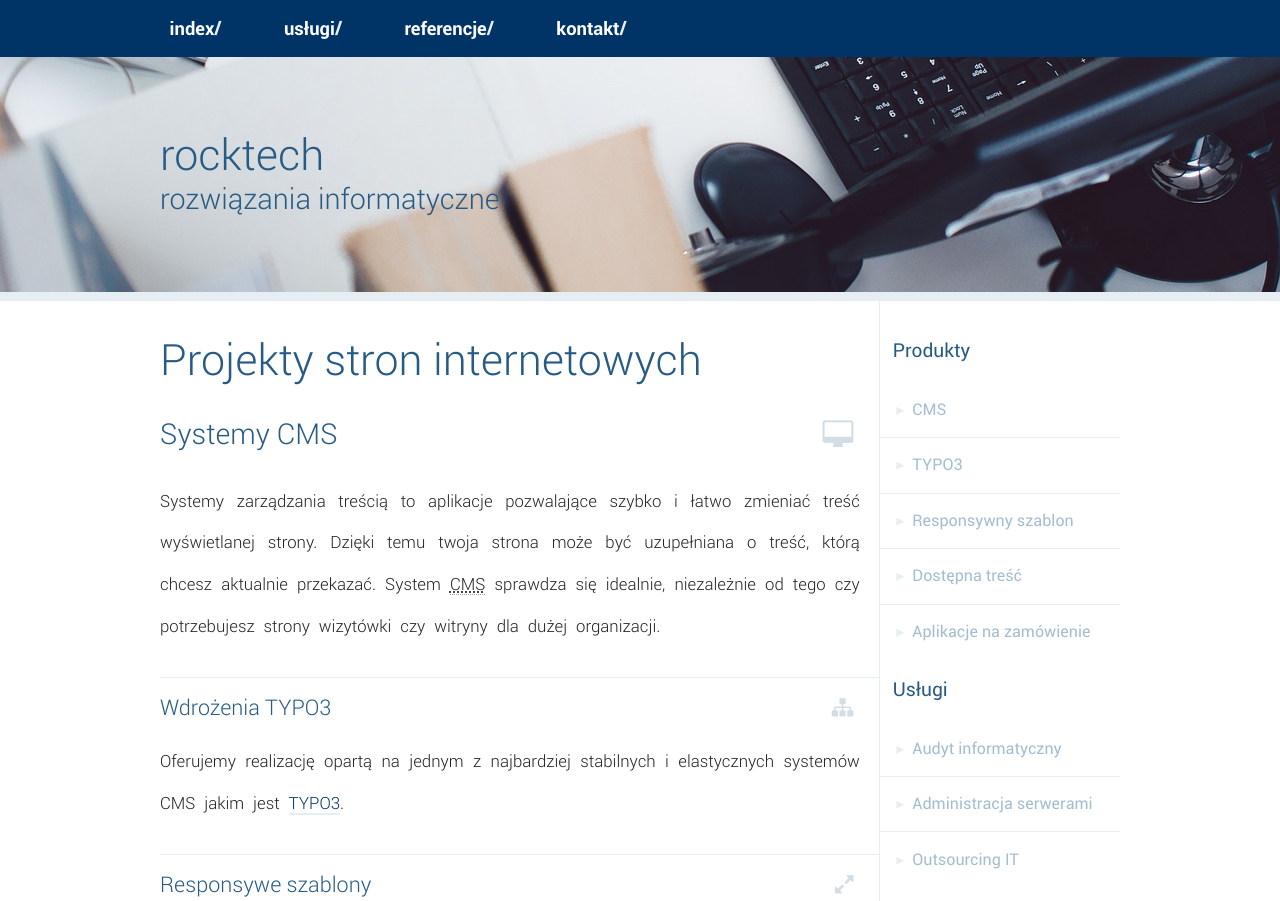
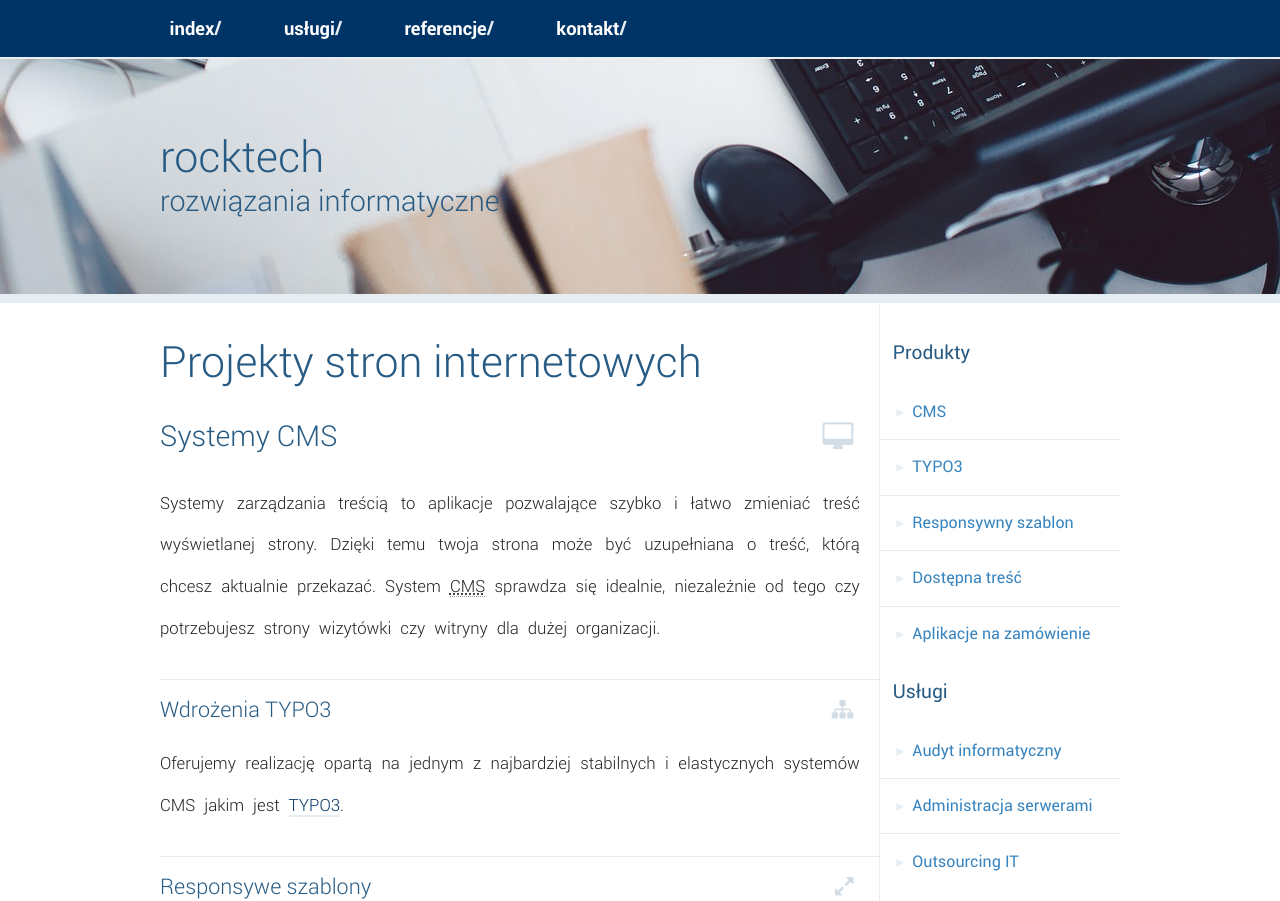
Before and after one commit to Bombaharris/rocktech.pl, a website: page src/index.html in a window 1280 px wide. Shown: the top 901 px of the page. Drawn offline with nearby package versions, Linux system fonts and the light colour scheme.

Commit message:
#nav menu color changed

```diff
--- a/src/less/app.less
+++ b/src/less/app.less
@@ -66,7 +66,10 @@ html {
     background-position: bottom;
     background-attachment: fixed;
     background-size:cover;
+    -moz-background-size: cover;
+    -webkit-background-size: cover;
     padding: (@white-space) 0 (@white-space) 0;
+    border-top: (@white-space / 36) solid @secondary-color;
     border-bottom: (@white-space / 8) solid @secondary-color;
     .animation-scroll();
     hgroup {
@@ -223,7 +226,7 @@ html {
                 li {
                     border-bottom:1px solid @secondary-color;
                     a {
-                        color:darken(@secondary-color,20%);
+                        color:lighten(@heading-color,15%);
                         padding: (@white-space / 4) (@white-space / 4) (@white-space / 4) 0;
                         display:block;
                         text-decoration: none;
```
Also changed, not shown: dist/css/app.min.css, src/css/app.css.
